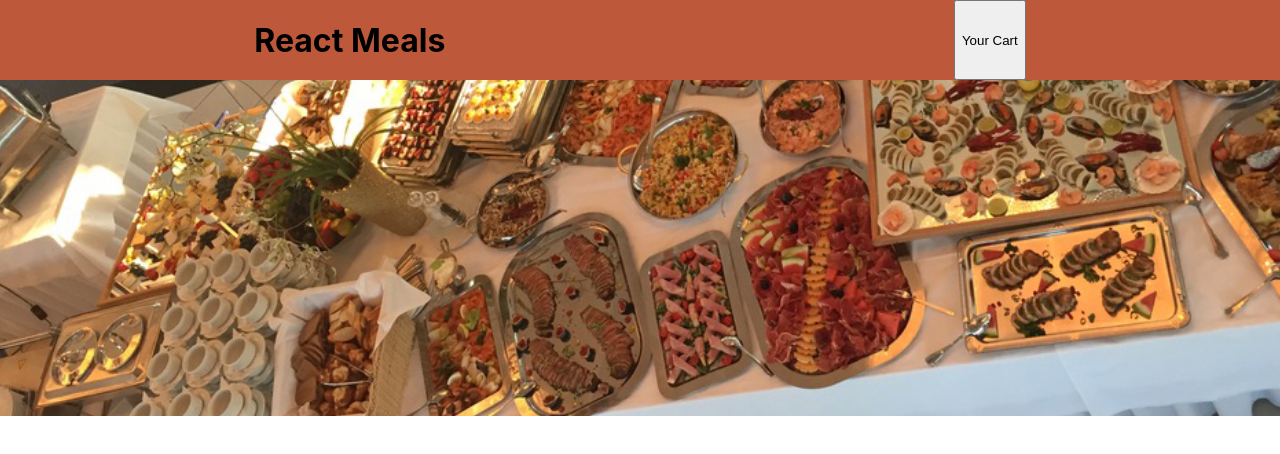
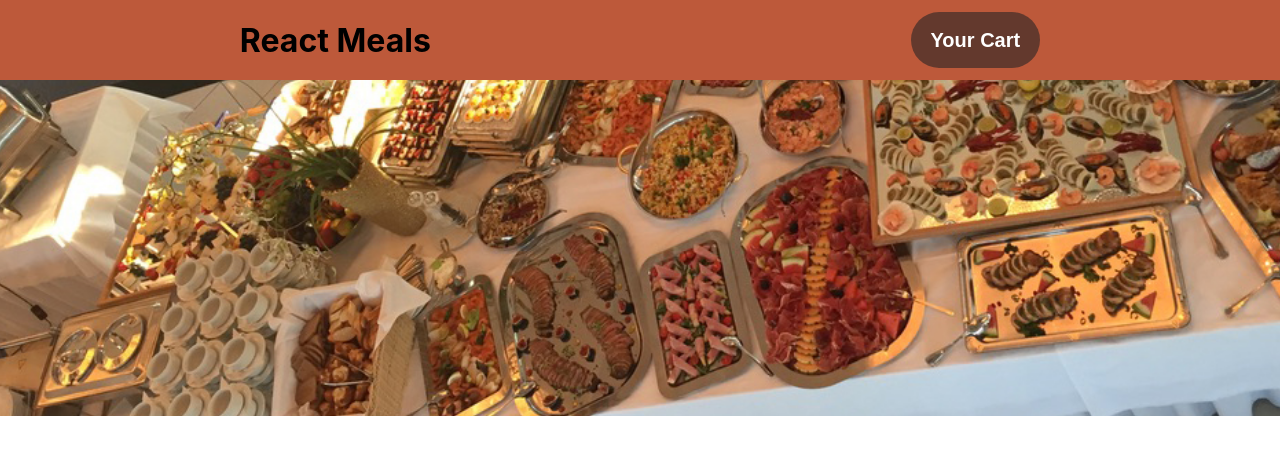
Before and after one commit to Thoss24/food-order-app, a React (Create React App) app: page / in a window 1280 px wide. Shown: the top 454 px of the page. Built offline with nearby package versions, Linux system fonts and the light colour scheme.

Commit message:
basic button component

```diff
--- a/src/components/Header/Header.js
+++ b/src/components/Header/Header.js
@@ -1,12 +1,13 @@
 import classes from "./Header.module.css";
+import Button from "../UI/Button/Button";
 
 const Header = () => {
   return (
-    <div>
+      <div>
       <div className={classes.header}>
         <h1>React Meals</h1>
-        <button>Your Cart</button>
-      </div>
+        <Button />
+        </div>
       <div className={classes.main}>
         <img src="/images/meals.jpg" alt="food platter" />
       </div>
--- a/src/components/Header/Header.module.css
+++ b/src/components/Header/Header.module.css
@@ -2,6 +2,7 @@
 .header {
     display: flex;
     justify-content: space-around;
+    align-items: center;
     background-color: rgba(189, 89, 58, 1);
     height: 5rem;
     box-shadow: 0 2px 8px rgba(0, 0, 0, 0.25);
--- /dev/null
+++ b/src/components/UI/Button/Button.js
@@ -0,0 +1,9 @@
+import classes from './Button.module.css';
+
+const Button = () => {
+    return (
+        <button className={classes.button}>Your Cart</button>
+    )
+}
+
+export default Button
--- /dev/null
+++ b/src/components/UI/Button/Button.module.css
@@ -0,0 +1,13 @@
+.button {
+    padding: 20px;
+    border-radius: 30px;
+    display: flex;
+    justify-content: center;
+    align-items: center;
+    height: 70%;
+    background-color: rgba(41, 37, 37, 0.6);
+    border: none;
+    font-size: 20px;
+    color: white;
+    font-weight: 600;
+}
```
